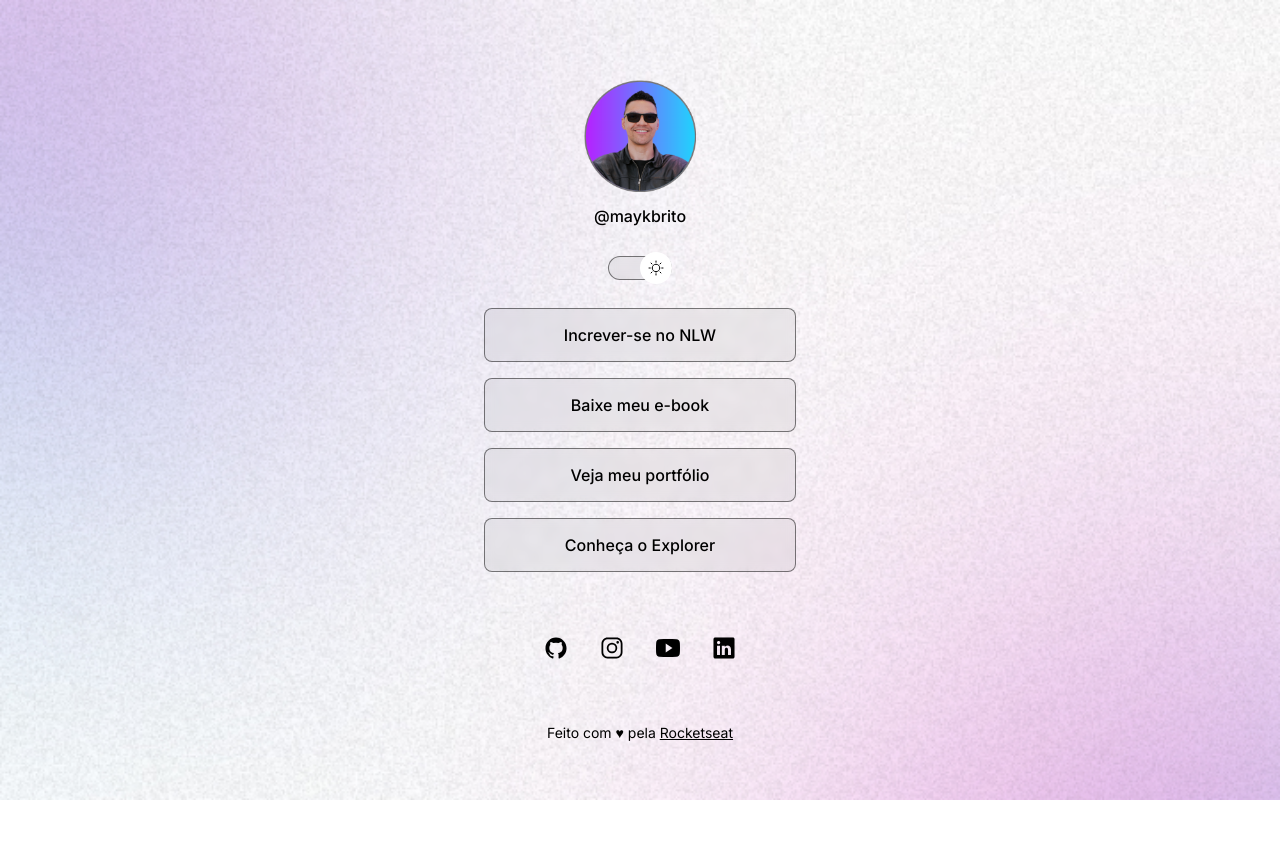
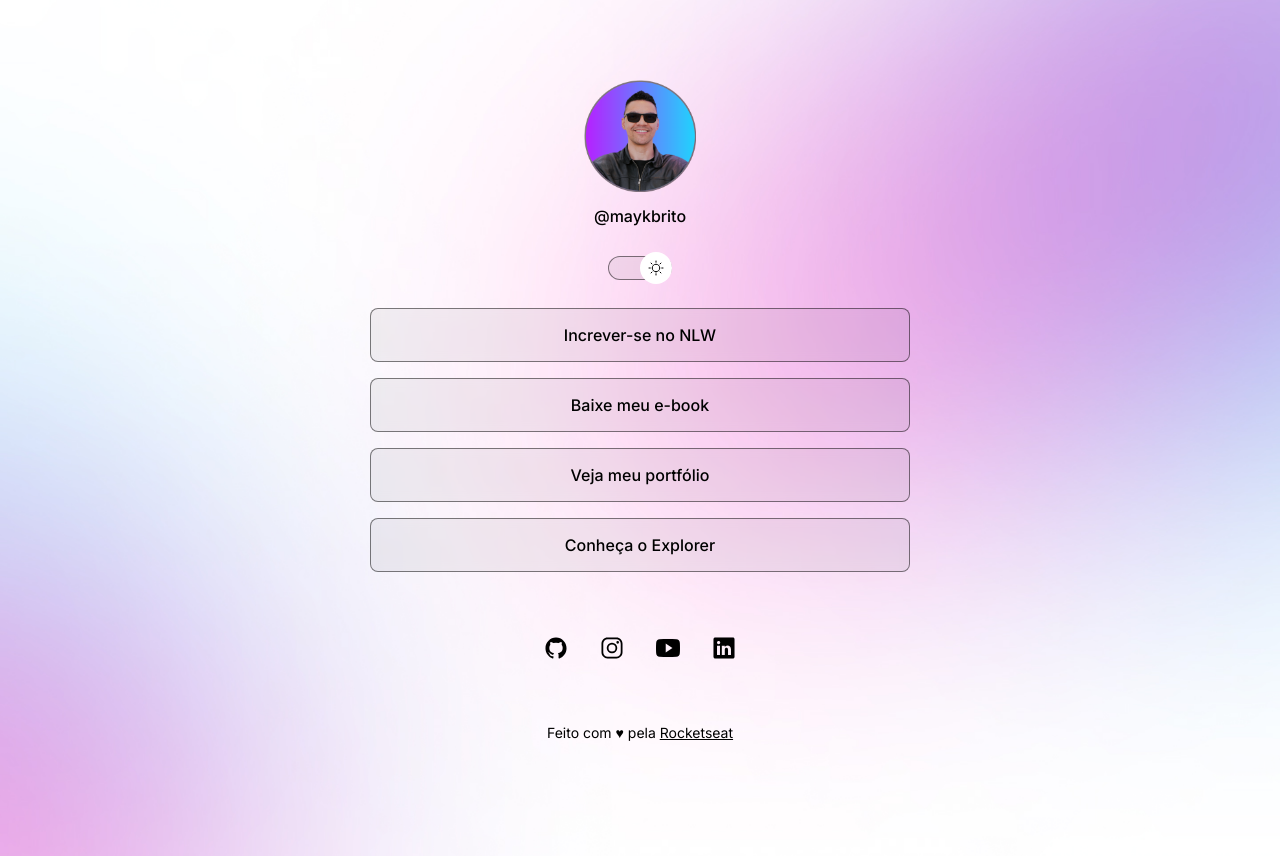
Before and after one commit to andriellibello/Rocketseat---Projeto, a plain HTML site: page index.html in a window 1280 px wide. Both pictures are taken after a click on the element 640 px from the left and 267 px from the top of the page. Before the commit the page ends 800 px from the top, so only its background shows below. Drawn offline with nearby package versions, Linux system fonts and the light colour scheme.

Commit message:
adding CSS properties

```diff
--- a/index.html
+++ b/index.html
@@ -10,7 +10,7 @@
     <meta charset="UTF-8" />
     <!--caracateres-->
     <meta name="viewport" content="width=device-width, initial-scale=1.0" />
-    <title>Projeto</title>
+    <title>DevLinks</title>
     <link rel="stylesheet" href="/style.css" />
   </head>
   <body>
--- a/style.css
+++ b/style.css
@@ -29,6 +29,7 @@ body {
   /*cover cobre todo espaço visivel (celular)*/
   /*background: color image repeat    position/size */
   background: var(--bg-url) no-repeat top center/cover;
+  height: 100vh;
 }
 
 body *{
@@ -37,7 +38,8 @@ body *{
 }
 
 #container {
-  width: 360px;
+  width: 100%;
+  max-width: 588px;
   margin: 56px auto 0px; /*t  rl  b*/
   padding: 0 24px;
 }
@@ -79,10 +81,16 @@ body *{
   left: 0;
   z-index: 1;
   transform: translateY(-50%);
+
+  animation: slide-back 0.2s;
 }
+
 .light #switch button {
-  right: 0;
-  left: initial;
+  animation: slide-in 0.4s forwards;
+}
+
+#switch button:hover {
+  outline: 8px solid var(--highlight-color);
 }
 
 #switch span {
@@ -137,7 +145,6 @@ ul li a:hover{
   display: flex;
   justify-content: center;
 
-
   padding: 24px 0;
 
   font-size: 24px;
@@ -161,3 +168,32 @@ footer{
   text-align: center;
   font-size: 14px;
 }
+
+@media (min-width: 700px) {
+  :root {
+    --bg-url: url(./assets/assets/bg-desktop.jpg);
+  }
+
+  .light {
+    --bg-url: url(./assets/assets/bg-desktop-light.jpg);
+  }
+}
+
+/* animação */
+@keyframes slide-in{
+  from  {
+    left: 0;
+  }
+  to {
+    left: 50%;
+  }
+}
+
+@keyframes slide-back {
+  from {
+    left: 50%;
+  }
+  to {
+    left: 0;
+  }
+}
```
